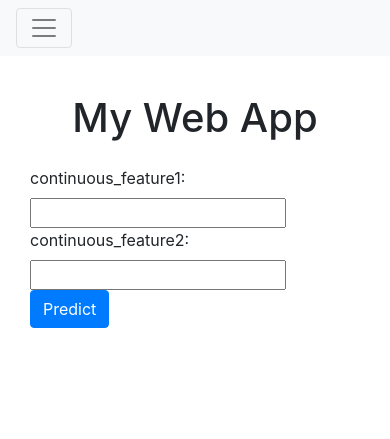
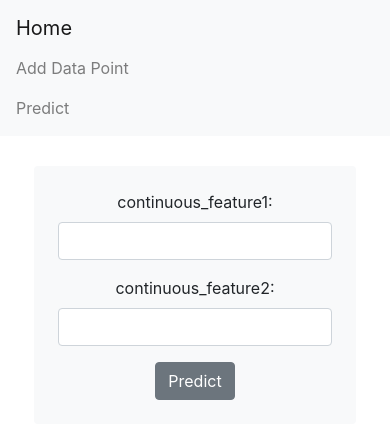
Before and after one commit to wzyndul/programming_in_python, a Django app: page /predict in a window 390 px wide. Shown: the top 439 px of the page. Run offline with Django 4.2, Linux system fonts and the light colour scheme; some libraries are stand-ins or nearby versions.

Commit message:
[ADDED] upgraded look for both forms

```diff
--- a/webapp/myapp/forms.py
+++ b/webapp/myapp/forms.py
@@ -1,6 +1,6 @@
-
 from django import forms
 from .models import DataEntry
+
 
 class DataEntryForm(forms.ModelForm):
     class Meta:
--- a/webapp/myapp/models.py
+++ b/webapp/myapp/models.py
@@ -1,6 +1,7 @@
 from django.db import models
 
-class DataEntry(models.Model): #TODO for now it has just 2 features
+
+class DataEntry(models.Model):
     continuous_feature1 = models.FloatField()
     continuous_feature2 = models.FloatField()
     categorical_feature = models.IntegerField()
--- a/webapp/myapp/urls.py
+++ b/webapp/myapp/urls.py
@@ -1,4 +1,3 @@
-# myapp/urls.py
 from django.urls import path
 from .views import home, add, delete, api_data, predict, api_predictions
 
--- a/webapp/myapp/views.py
+++ b/webapp/myapp/views.py
@@ -1,6 +1,6 @@
 from django.http import HttpResponseBadRequest, HttpResponseNotFound, JsonResponse
-from django.shortcuts import render, redirect, get_object_or_404
-from django.views.decorators.http import require_POST
+from django.shortcuts import render, redirect
+from django.views.decorators.http import require_POST, require_GET
 from rest_framework import status
 from rest_framework.decorators import api_view
 from rest_framework.response import Response
@@ -12,6 +12,7 @@
 from .serializers import DataEntrySerializer, PredictionSerializer
 
 
+@require_GET
 def home(request):
     entries = DataEntry.objects.all()
     return render(request, 'home.html', {'entries': entries})
@@ -33,16 +34,13 @@
 
 @require_POST
 def delete(request, record_id):
-    if request.method == 'POST':
-        try:
-            entry = DataEntry.objects.get(id=record_id)
-        except DataEntry.DoesNotExist:
-            return HttpResponseNotFound(render(request, 'error_page.html', {'error_code': '404'}), status=404)
+    try:
+        entry = DataEntry.objects.get(id=record_id)
+    except DataEntry.DoesNotExist:
+        return HttpResponseNotFound(render(request, 'error_page.html', {'error_code': '404'}), status=404)
 
-        entry.delete()
-        return redirect('home')
-
-    return HttpResponseNotFound(render(request, 'error_page.html', {'error_code': '404'}), status=404)
+    entry.delete()
+    return redirect('home')
 
 
 @api_view(['GET', 'POST', 'DELETE'])
@@ -73,14 +71,13 @@
 def predict(request):
     if request.method == 'POST':
         form_data = {}
-        # todo refactor this code
-        for field in DataEntry._meta.get_fields():
-            if field.name.startswith('continuous_feature'):
-                value = request.POST.get(field.name, 0)
-                try:
-                    form_data[field] = float(value)
-                except ValueError:
-                    return HttpResponseBadRequest(render(request, 'error_page.html', {'error_code': '400'}))
+        value_feature1 = request.POST.get('continuous_feature1', 0)
+        value_feature2 = request.POST.get('continuous_feature2', 0)
+        try:
+            form_data['continuous_feature1'] = float(value_feature1)
+            form_data['continuous_feature2'] = float(value_feature2)
+        except ValueError:
+            return HttpResponseBadRequest(render(request, 'error_page.html', {'error_code': '400'}))
 
         all_entries = DataEntry.objects.all()
         continuous_features = [[entry.continuous_feature1, entry.continuous_feature2] for entry in all_entries]
--- a/webapp/templates/base.html
+++ b/webapp/templates/base.html
@@ -9,20 +9,14 @@
     <title>{% block title %}My Web App{% endblock %}</title>
     <link rel="stylesheet" href="https://maxcdn.bootstrapcdn.com/bootstrap/4.5.2/css/bootstrap.min.css">
     <style>
-        /* Add custom styles here if needed */
         body {
-            padding-top: 70px; /* Adjust based on your header's height */
+            padding-top: 70px;
         }
     </style>
 </head>
 <body>
 
 <nav class="navbar navbar-expand-lg navbar-light bg-light fixed-top">
-    <button class="navbar-toggler" type="button" data-toggle="collapse" data-target="#navbarNav"
-            aria-controls="navbarNav" aria-expanded="false" aria-label="Toggle navigation">
-        <span class="navbar-toggler-icon"></span>
-    </button>
-    <div class="collapse navbar-collapse" id="navbarNav">
     <ul class="navbar-nav">
         <li class="nav-item">
             <a class="navbar-brand" href="{% url 'home' %}">Home</a>
@@ -34,7 +28,6 @@
             <a class="nav-link" href="{% url 'predict' %}">Predict</a>
         </li>
     </ul>
-    </div>
 </nav>
 
 <header class="mt-4 text-center">
--- a/webapp/templates/predict_form.html
+++ b/webapp/templates/predict_form.html
@@ -1,17 +1,19 @@
 {% extends 'base.html' %}
 
 {% block title %}Predict Category{% endblock %}
-
+{% block header %}Predict{% endblock %}
 {% block content %}
-    <div class="container mt-4">
-        <form method="post" action="{% url 'predict' %}">
+    <div class="row justify-content-center">
+        <form method="post" action="{% url 'predict' %}" class="bg-light p-4 rounded">
             {% csrf_token %}
             {% for field in fields %}
-                <label for="{{ field }}">{{ field }}:</label>
-                <input type="number" name="{{ field }}" required step="any"><br>
+                <div class="mb-3 text-center">
+                    <label for="{{ field }}" class="form-label">{{ field }}:</label>
+                    <input type="number" name="{{ field }}" class="form-control" required step="any">
+                </div>
             {% endfor %}
 
-            <button type="submit" class="btn btn-primary">Predict</button>
+            <button type="submit" class="btn btn-secondary mx-auto d-block">Predict</button>
         </form>
     </div>
 {% endblock %}
```
Also changed, not shown: webapp/templates/add_data_form.html (+10 -5 lines), webapp/templates/prediction_result.html (+3 -4 lines). Lines whose indentation alone changed are shown as unchanged.
